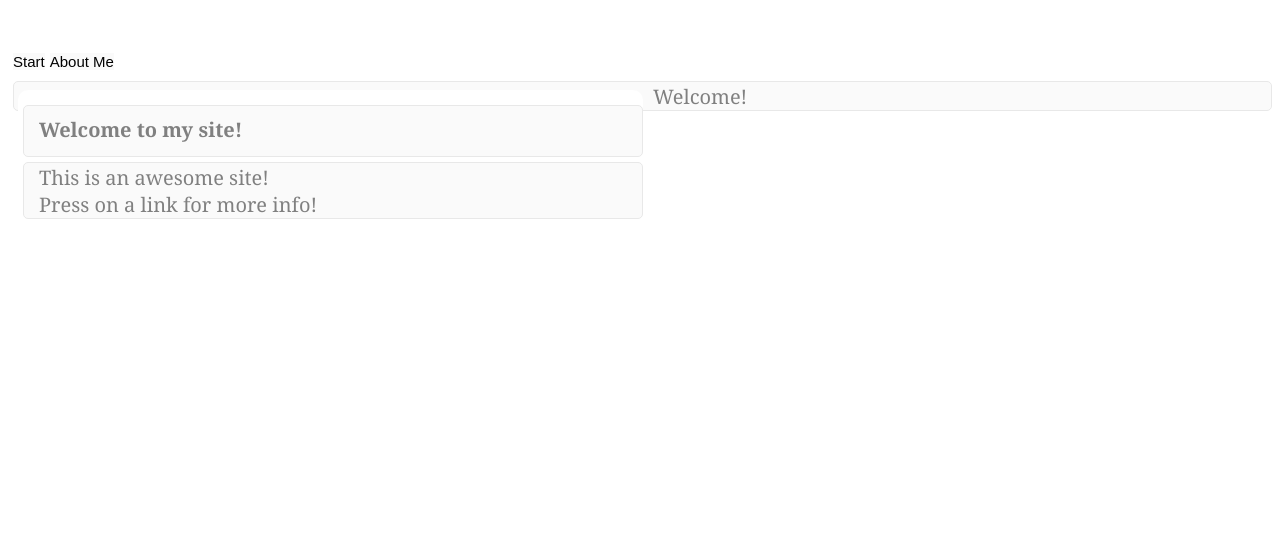
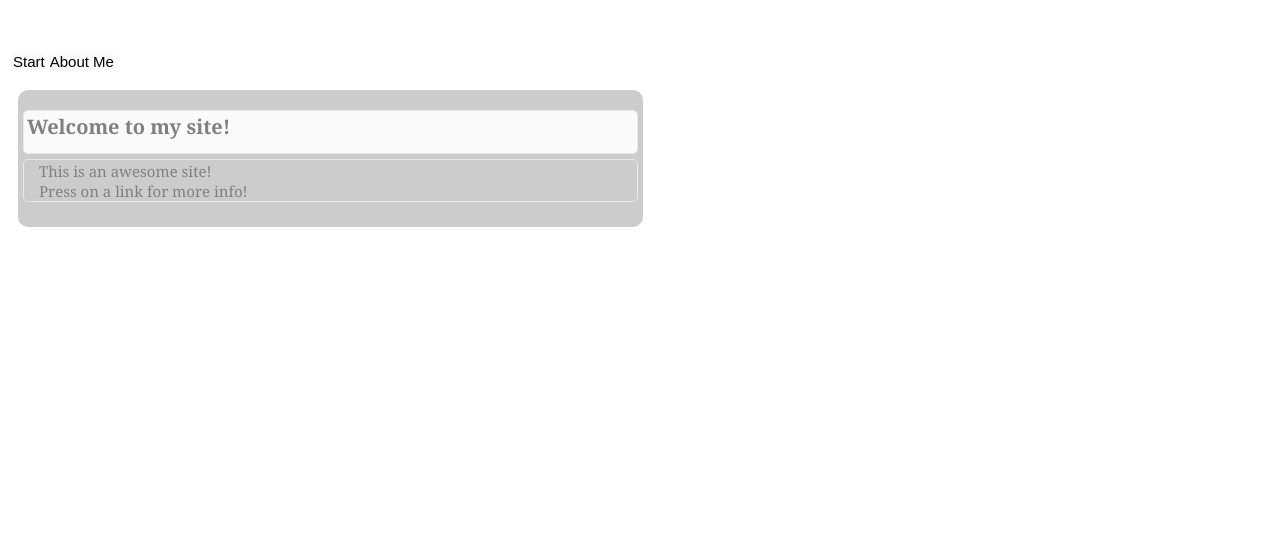
Before and after one commit to ch22iu/1ik415, a plain HTML site: page www/html/pages/top.html in a window 1280 px wide. Drawn offline with Linux system fonts and the light colour scheme.

Commit message:
Added styles to main

```diff
--- a/www/html/css/style.css
+++ b/www/html/css/style.css
@@ -6,6 +6,19 @@ body
     /*background-image: url('../img/coolkoala.jpg');*/
     /*background-image:repeat-x;*/
 
+}
+
+#start { /* Design Nyheter */
+	width: 625px;
+	height: auto;
+	border-radius:10px;
+	background-color:#CCC;
+	float: left;
+	margin-right: 10px;
+	margin-top: 10px;
+	margin-left: 10px;
+	padding-bottom:5px;
+	padding-top:5px;
 }
 
 .headerUl
@@ -73,15 +86,21 @@ h3
 	border: 1px solid #E8E8E8;
 
 }
+h1,h2,h3,p
+{
+	margin-left:5px;
+	margin-right:5px;
+	padding-left:3px;
+	padding-top:2px;
+}
 p
 {
 	margin-top:1px;
 	padding-left:15px;
 	padding-top:1px;
 	margin-bottom:20px;
-	font-size:20px;
+	font-size:15px;
 	margin-left:5px;
-	background:rgb(250,250,250);
 	color:gray;
 	width:auto;
 	font-family: Georgia;
@@ -123,13 +142,3 @@ a
 {
 	font-size:5px;
 }
-#start { /* Design Nyheter */
-	width: 625px;
-	height: 440px;
-	border-radius:10px;
-	background-color:white;
-	float: left;
-	margin-right: 10px;
-	margin-top: 10px;
-	margin-left: 10px;
-}
--- a/www/html/pages/top.html
+++ b/www/html/pages/top.html
@@ -23,6 +23,5 @@
             </p>
         </div>
     </section>
-    <footer> <p>Welcome!</p></footer>
 </body>
 </html>
```
